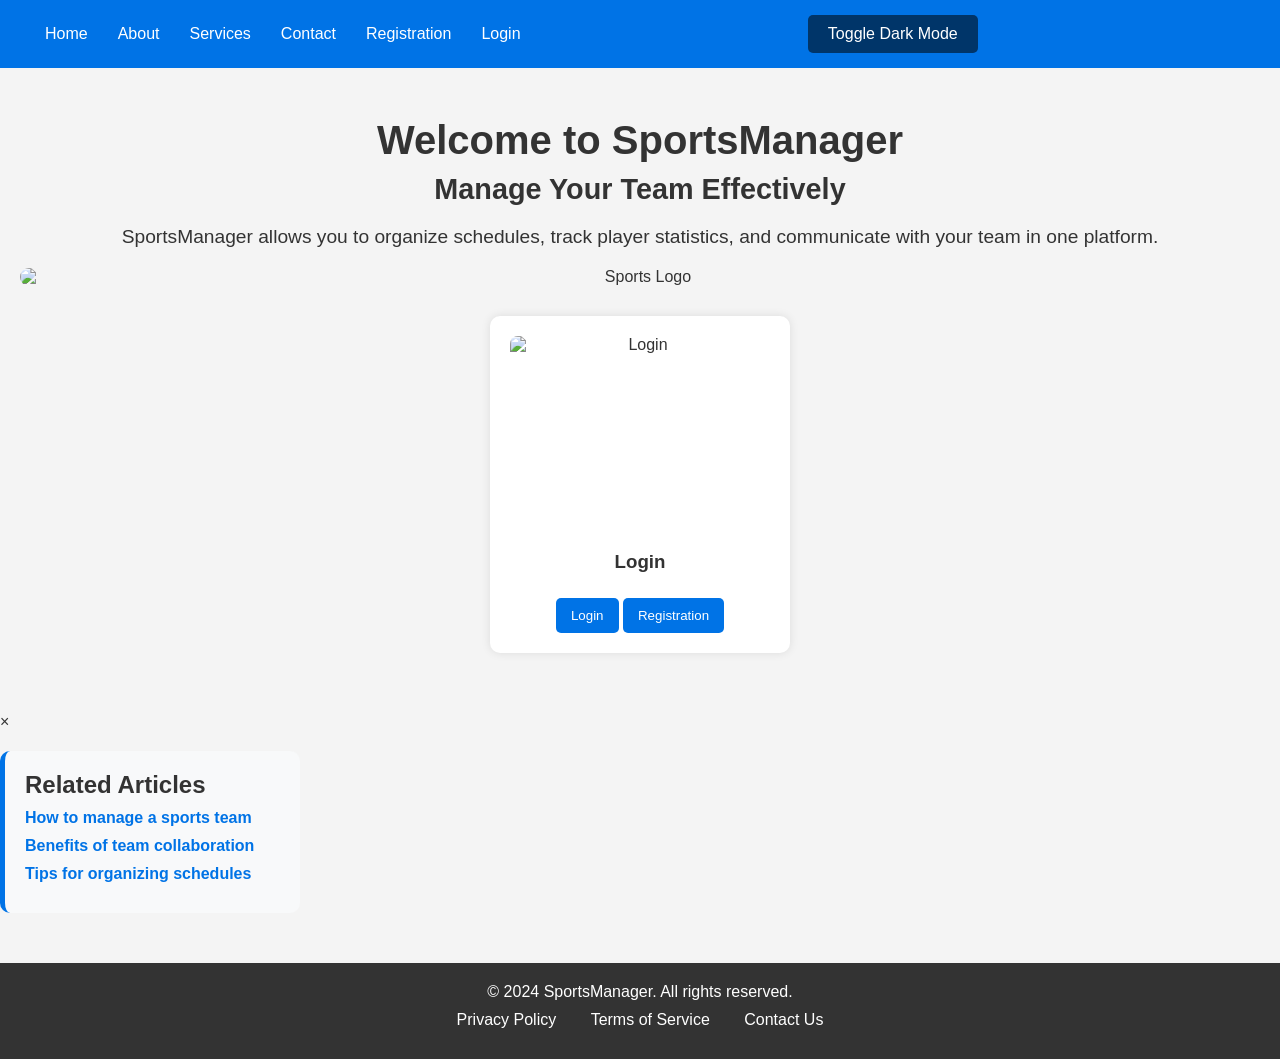
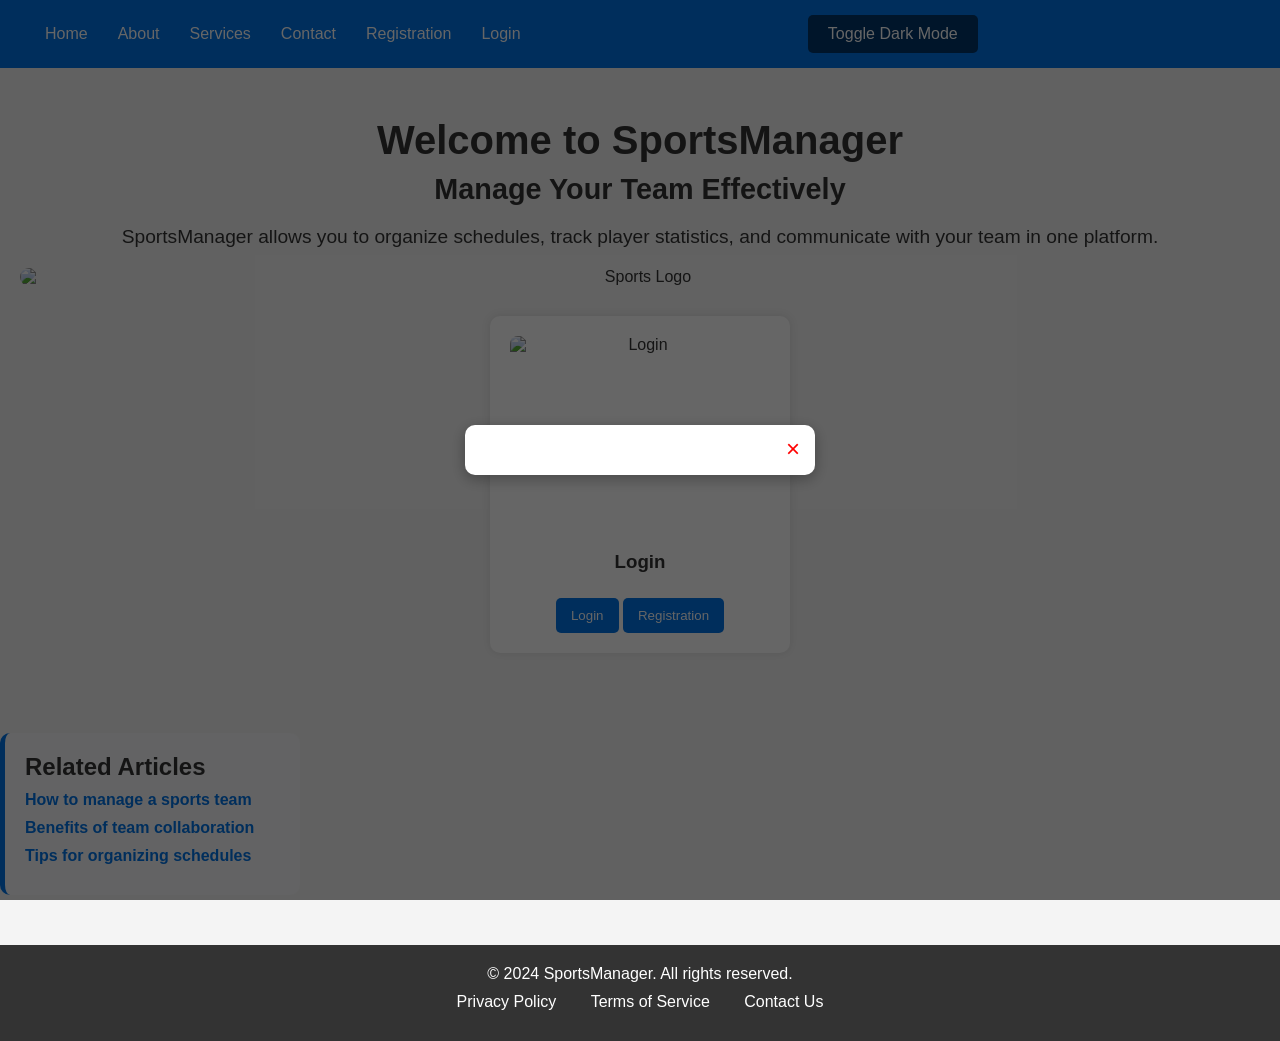

login form, more cards

--- a/vue-project/src/assets/main.css
+++ b/vue-project/src/assets/main.css
@@ -385,3 +385,133 @@ img:hover {
       height: auto;
   }
 }
+
+/* Login Modal */
+.modal {
+  display: none;
+  position: fixed;
+  top: 0;
+  left: 0;
+  width: 100%;
+  height: 100%;
+  background: rgba(0, 0, 0, 0.6);
+  display: flex;
+  justify-content: center;
+  align-items: center;
+  z-index: 1000;
+}
+
+.modal-content {
+  background: white;
+  padding: 25px;
+  border-radius: 10px;
+  width: 350px;
+  text-align: center;
+  box-shadow: 0 4px 15px rgba(0, 0, 0, 0.3);
+  position: relative;
+  animation: fadeIn 0.3s;
+}
+
+.dark-mode .modal-content {
+  background: #222;
+  color: white;
+  box-shadow: 0 4px 15px rgba(255, 255, 255, 0.2);
+}
+
+.modal-content h2 {
+  margin-bottom: 15px;
+  font-size: 22px;
+}
+
+/* Close Button */
+.close-btn {
+  position: absolute;
+  top: 10px;
+  right: 15px;
+  color: red;
+  font-size: 24px;
+  cursor: pointer;
+}
+
+.close-btn:hover {
+  color: darkred;
+}
+
+/* Login Form Fields */
+.modal-content form {
+  display: flex;
+  flex-direction: column;
+  align-items: center;
+}
+
+.modal-content label {
+  align-self: flex-start;
+  font-size: 14px;
+  margin-bottom: 5px;
+  color: #333;
+}
+
+.dark-mode .modal-content label {
+  color: white;
+}
+
+.modal-content input {
+  width: 100%;
+  padding: 10px;
+  margin-bottom: 10px;
+  border: 1px solid #ccc;
+  border-radius: 5px;
+  font-size: 16px;
+}
+
+.dark-mode .modal-content input {
+  background: #333;
+  color: white;
+  border: 1px solid #555;
+}
+
+/* Login Button */
+.modal-content .btn {
+  background: #013569;
+  color: white;
+  padding: 10px 15px;
+  border: none;
+  cursor: pointer;
+  border-radius: 5px;
+  font-size: 16px;
+  width: 100%;
+  transition: background 0.3s;
+}
+
+.modal-content .btn:hover {
+  background: #005bb5;
+}
+
+/* Dark Mode Login Button */
+.dark-mode .modal-content .btn {
+  background: #ff9800;
+}
+
+.dark-mode .modal-content .btn:hover {
+  background: #e68900;
+}
+
+/* Fade-in Animation */
+@keyframes fadeIn {
+  from {
+    opacity: 0;
+    transform: scale(0.9);
+  }
+  to {
+    opacity: 1;
+    transform: scale(1);
+  }
+}
+
+/* Responsive Login Modal */
+@media (max-width: 480px) {
+  .modal-content {
+    width: 90%;
+  }
+}
+
